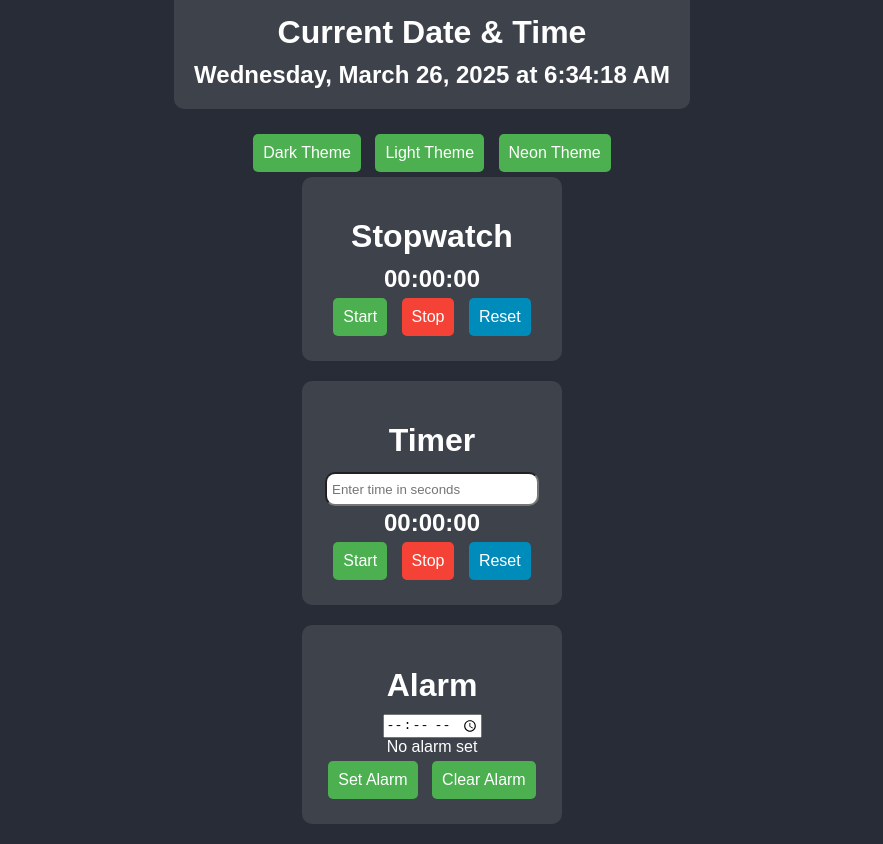
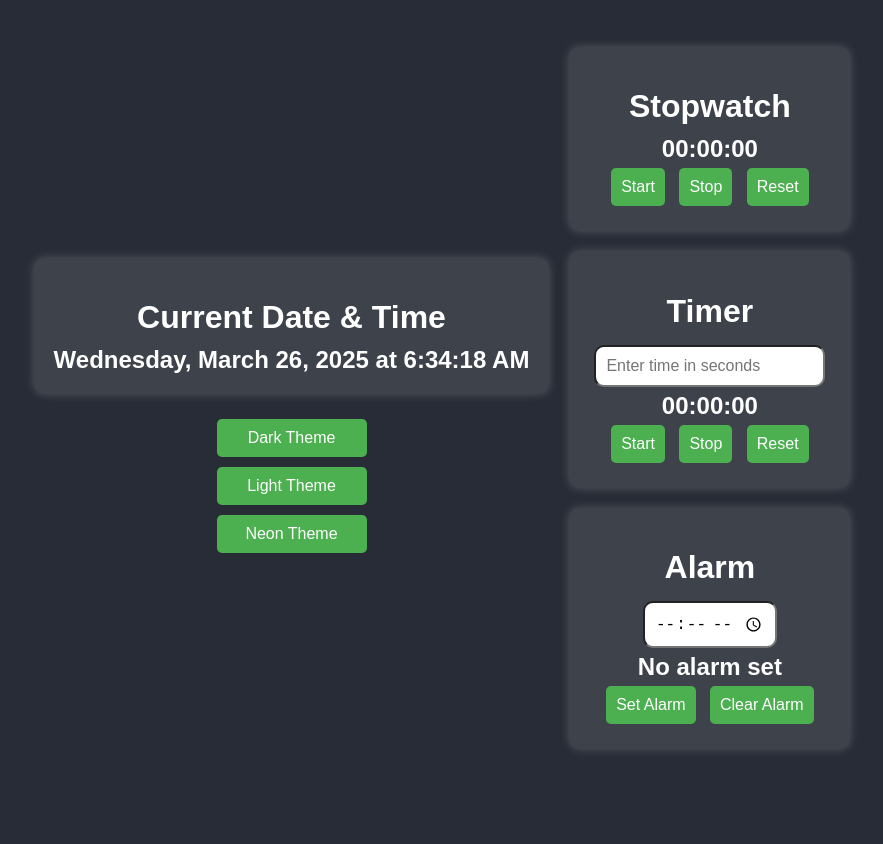
Before and after one commit to Aaditya-Shukla-nitw/time, a plain HTML site: page index.html in a window 1280 px wide. Shown: the whole page, without its empty margins (208-1091 px from the left). After the commit the page ends 816 px from the top, so only its background shows below. Drawn offline with Linux system fonts and the light colour scheme.

Commit message:
Update style.css

```diff
--- a/style.css
+++ b/style.css
@@ -18,16 +18,10 @@
     --container-bg: rgba(0, 255, 0, 0.2);
     --button-color: #FF00FF;
 }
-#timerInput{
-    height: 20px;
-    width: 200px;
-    border-radius: 10px;
-    padding: 5px;
-    margin: 3px;
-}
+
 body {
     display: flex;
-    flex-direction: column;
+    flex-direction: row;
     justify-content: center;
     align-items: center;
     height: 100vh;
@@ -35,18 +29,32 @@ body {
     color: var(--text-color);
     font-family: Arial, sans-serif;
     text-align: center;
+    transition: background-color 0.5s, color 0.5s;
 }
+.button-container {
+    display: flex;
+    flex-direction: column;
+    justify-content: center;
+    align-items: center;
+    margin: 20px;
+}
+.button-container button{
+    width: 150px;
+}
+
 .container {
     padding: 20px;
     background: var(--container-bg);
     border-radius: 10px;
+    box-shadow: 0 0 10px rgba(255, 255, 255, 0.2);
     margin-bottom: 20px;
+    transition: background 0.5s;
 }
 h1 {
     font-size: 2rem;
     margin-bottom: 10px;
 }
-#datetime, #stopwatch, #timer {
+#datetime, #stopwatch, #timer, #alarm {
     font-size: 1.5rem;
     font-weight: bold;
 }
@@ -59,7 +67,26 @@ button {
     border-radius: 5px;
     background-color: var(--button-color);
     color: white;
+    transition: background-color 0.3s;
 }
-.start { background-color: #4CAF50; color: white; }
-.stop { background-color: #f44336; color: white; }
-.reset { background-color: #008CBA; color: white; }
+input {
+    padding: 10px;
+    margin: 5px;
+    font-size: 1rem;
+    border-radius: 10px;
+
+}
+@keyframes blink {
+    50% { opacity: 0; }
+}
+.blinking {
+    animation: blink 1s infinite;
+}
+@keyframes shake {
+    0%, 100% { transform: translateX(0); }
+    10%, 30%, 50%, 70%, 90% { transform: translateX(-10px); }
+    20%, 40%, 60%, 80% { transform: translateX(10px); }
+}
+.shaking {
+    animation: shake 0.5s infinite;
+}
```
